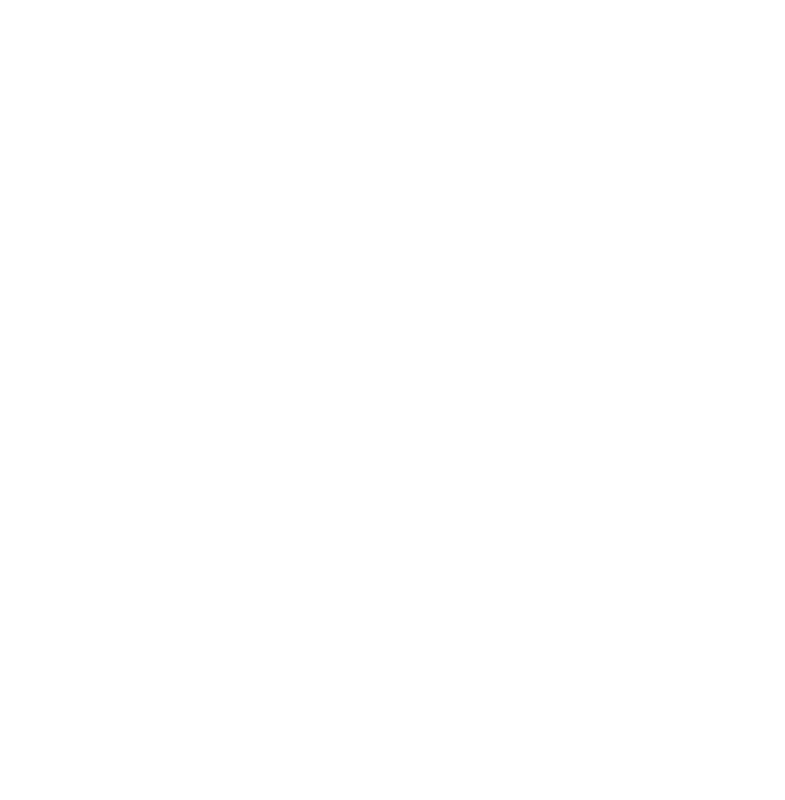
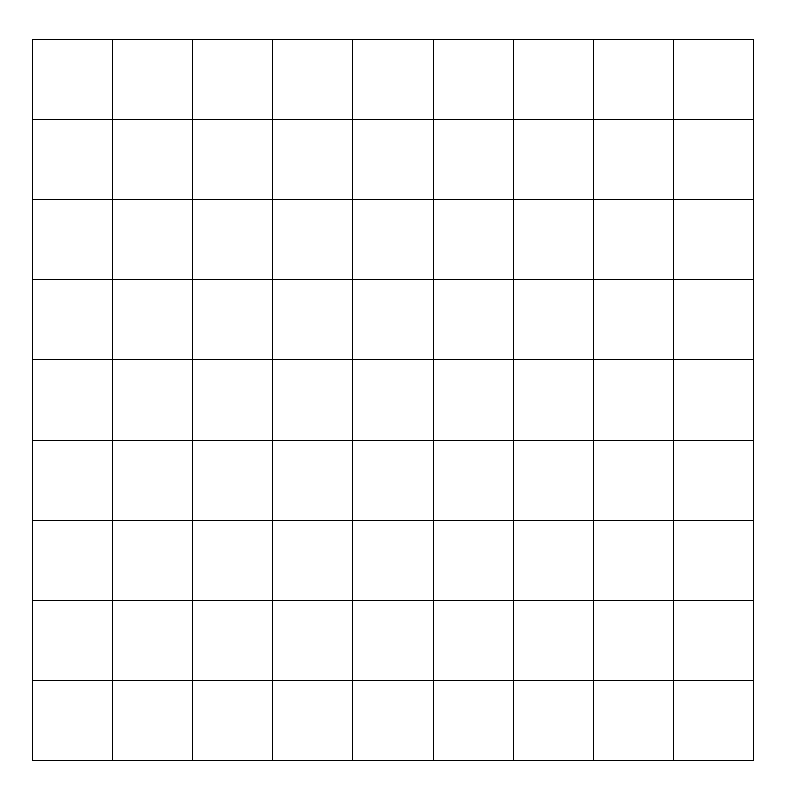
Before and after one commit to justonhart/odin-battleship, a website built with webpack: page src/index.html in a window 1280 px wide. Shown: the whole page, without its empty margins (247-1032 px from the left). Built offline with nearby package versions, Linux system fonts and the light colour scheme.

Commit message:
Implement gameboard rendering and move logic

```diff
--- a/src/index.html
+++ b/src/index.html
@@ -4,5 +4,8 @@
 		<meta charset="UTF-8" />
 		<title>Odin Battleship</title>
 	</head>
-	<body></body>
+	<body>
+		<div class="gameboard">
+		</div>
+	</body>
 </html>
--- a/src/scripts/script.ts
+++ b/src/scripts/script.ts
@@ -1 +1,52 @@
 import '../style.css';
+import Player from './Player';
+
+let isPlayerGame: boolean;
+const gameboardElement = document.querySelector('.gameboard') as HTMLDivElement;
+
+let players: Player[] = [];
+players.push(new Player());
+players.push(new Player());
+
+let currentPlayerIndex = 0;
+
+drawGameboard(currentPlayerIndex);
+
+/**
+ * Render a player's moveMatrix inside the Gameboard element
+ */
+function drawGameboard(playerIndex: number): void {
+	gameboardElement.innerHTML = '';
+	for (let i = 0; i < 9; i++) {
+		for (let j = 0; j < 9; j++) {
+			let space = document.createElement('div');
+			space.classList.add('space');
+			space.dataset.row = i.toString();
+			space.dataset.col = j.toString();
+
+			let spaceData = players[playerIndex].moveMatrix[i][j];
+			if (spaceData) {
+				if (spaceData.hit) {
+					space.innerText = '💥';
+					space.classList.add('hit');
+				} else {
+					space.classList.add('miss');
+				}
+			}
+			gameboardElement.appendChild(space);
+		}
+	}
+}
+
+addEventListener('click', (event: Event) => {
+	if (
+		event.target instanceof HTMLDivElement &&
+		event.target.classList.contains('space')
+	) {
+		let targetPlayer = players[(currentPlayerIndex + 1) % 2];
+		let x = parseInt(event.target.dataset.row);
+		let y = parseInt(event.target.dataset.col);
+		players[currentPlayerIndex].makeMove(targetPlayer, x, y);
+		drawGameboard(currentPlayerIndex);
+	}
+});
--- a/src/style.css
+++ b/src/style.css
@@ -4,3 +4,41 @@ body {
 	margin: 0;
 	padding: 0;
 }
+
+body {
+	display: flex;
+	justify-content: center;
+	align-items: center;
+}
+
+.gameboard {
+	display: grid;
+	flex: 1;
+	grid-template-columns: repeat(9, 1fr);
+	grid-template-rows: repeat(9, 1fr);
+	gap: 1px;
+	border: 1px solid black;
+	background-color: black;
+	aspect-ratio: 1 / 1;
+	max-width: 90vmin;
+}
+
+.space {
+	display: flex;
+	justify-content: center;
+	align-items: center;
+	font-size: xxx-large;
+}
+
+.space {
+	background-color: white;
+	user-select: none;
+}
+
+.hit {
+	background-color: #ffcccc;
+}
+
+.miss {
+	background-color: #cccccc;
+}
```
